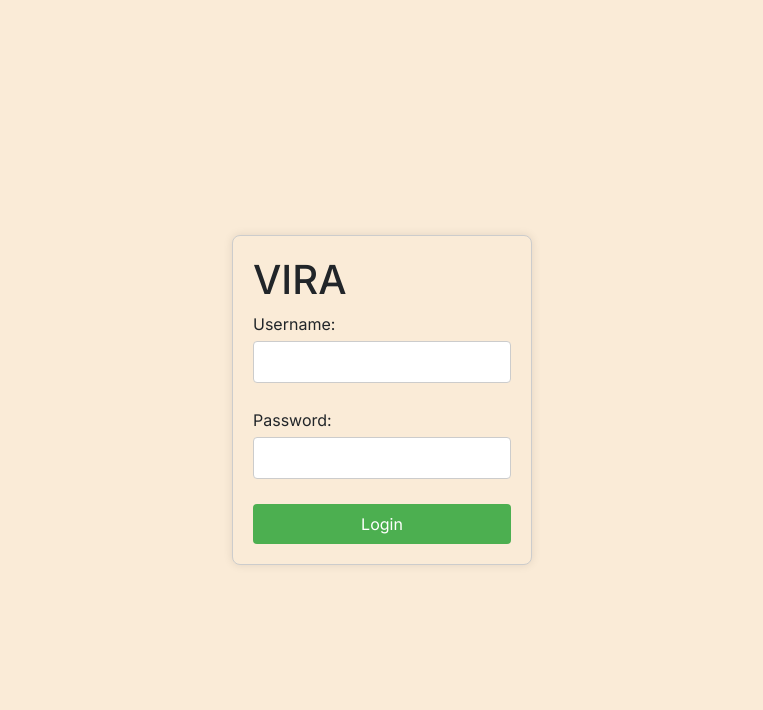
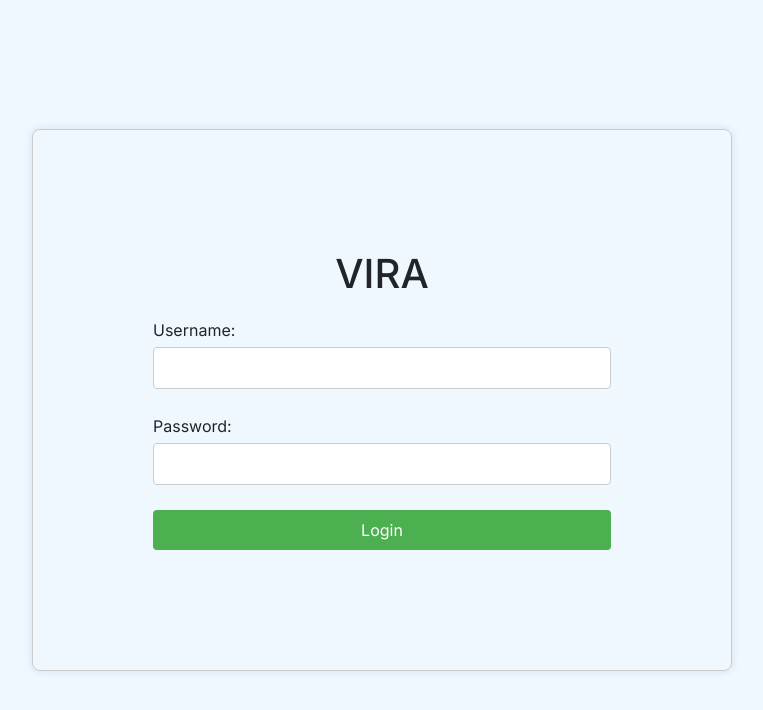
Before and after one commit to Blank67/JIRA_Clone-Demo, a Next.js app: page /login in a window 1280 px wide. Shown: the top 710 px of the page, without its empty margins (258-1021 px from the left). Built offline with nearby package versions, Linux system fonts and the light colour scheme.

Commit message:
login page

```diff
--- a/src/app/login/login.css
+++ b/src/app/login/login.css
@@ -1,9 +1,11 @@
-.home-image{
-background-color: blue;
-height: 100vh;
-}
-.login-container {
-    background-color: antiquewhite;
+/* General styling */
+.home-image {
+    background-color: blue !important;
+    height: 100vh;
+  }
+
+  .login-container {
+    background-color: aliceblue !important;
     display: flex;
     align-items: center;
     justify-content: center;
@@ -11,20 +13,30 @@ height: 100vh;
   }
 
   .login-box {
-    background-color: antiquewhite;
-
-    width: 300px;
-    padding: 20px;
+    background-color: aliceblue !important;
+    /* Updated to white */
+    width: 700px;
+    padding: 120px;
     border: 1px solid #ccc;
     border-radius: 8px;
     box-shadow: 0 0 10px rgba(0, 0, 0, 0.1);
     align-items: center;
   }
-  .heading{
+
+  .heading {
     display: flex;
     justify-content: center;
     align-items: center;
+    flex-direction: column;
+    margin-bottom: 20px
+
   }
+  .heading h1 {
+    text-align: center;
+    margin-bottom: 10px;
+  }
+
+  /* Form styling */
   .form-group {
     margin-bottom: 15px;
   }
--- a/src/app/login/page.jsx
+++ b/src/app/login/page.jsx
@@ -1,6 +1,7 @@
 "use client"
 import React, { useState } from 'react';
 import './Login.css';
+import Link from 'next/link';
 
 const LoginPage = () => {
   const [username, setUsername] = useState('');
@@ -8,12 +9,11 @@ const LoginPage = () => {
   const [error, setError] = useState('');
 
   const handleLogin = () => {
-    // Add your authentication logic here
-    if (username === 'example' && password === 'password') {
+    if (username.trim() === '' || password.trim() === '') {
+      setError('Username and password cannot be blank');
+    } else {
       setError('');
-      alert('Login successful!');
-    } else {
-      setError('Invalid username or password');
+
     }
   };
 
@@ -21,7 +21,7 @@ const LoginPage = () => {
     <div className='home-image'>
       <div className='login-container '>
         <div className='login-box'>
-        <h1 className='w-100'>VIRA</h1>
+          <h1 className='heading'>VIRA</h1>
           <div className='form-group'>
             <label htmlFor='username'>Username:</label>
             <input
@@ -41,7 +41,19 @@ const LoginPage = () => {
             />
           </div>
           {error && <div className='error-message'>{error}</div>}
-        <button className="w-100 py-2" onClick={handleLogin}>Login</button>
+
+          {!error ? (
+  <Link href="/home">
+    <button className="w-100 py-2" onClick={handleLogin}>
+      Login
+    </button>
+  </Link>
+) : (
+  <button className="w-100 py-2" onClick={handleLogin}>
+    Login
+  </button>
+)}
+
         </div>
       </div>
     </div>
```
Lines whose indentation alone changed are shown as unchanged.
